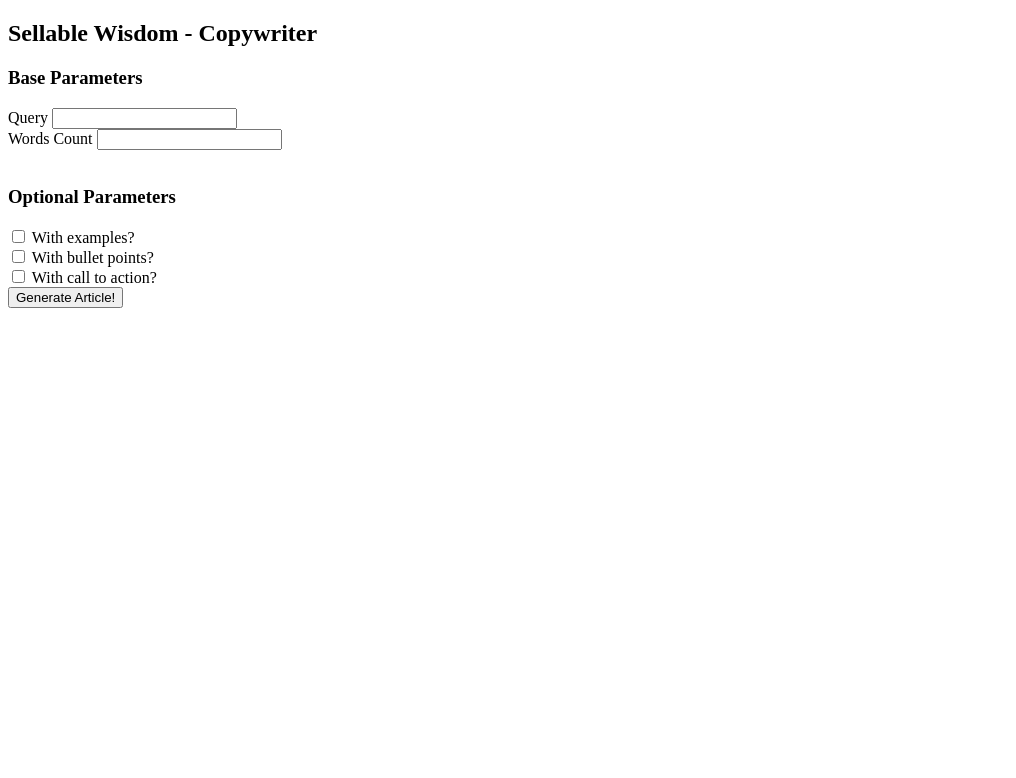
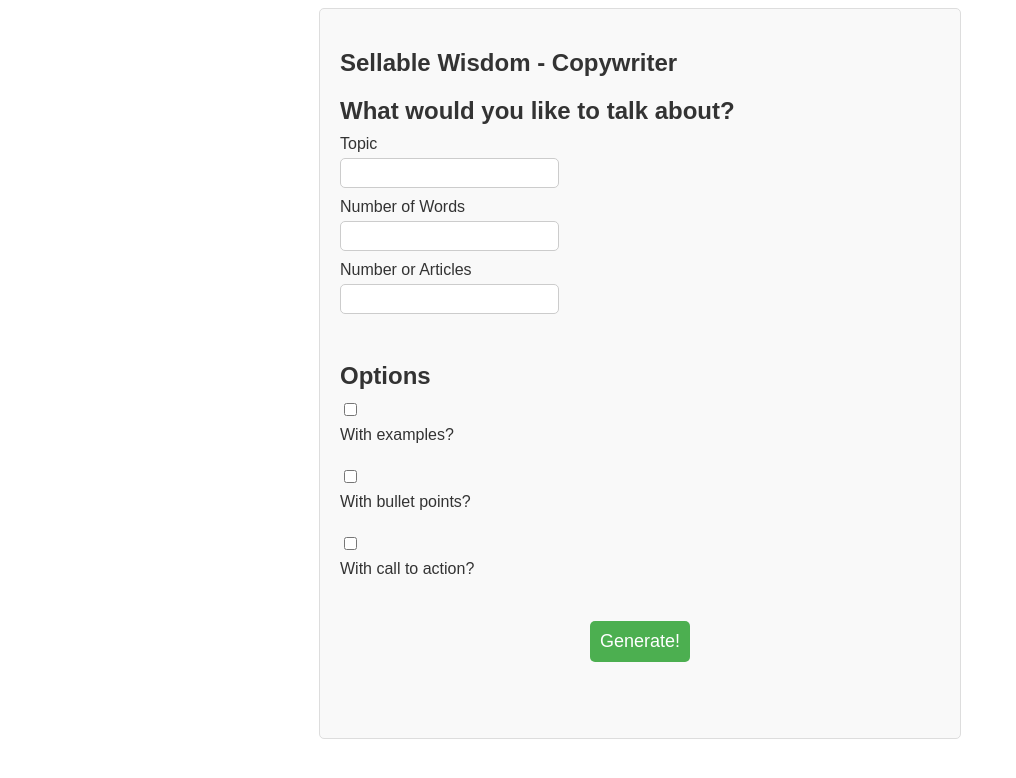
Before and after one commit to ElAfroNinja000/GPT_Copywriting, a Flask app: page / in a window 1280 px wide. Shown: the top 778 px of the page, without its empty margins (0-1016 px from the left). Run offline with Flask 2, Linux system fonts and the light colour scheme.

Commit message:
Added mutliple articles dynamical generation Added base css

```diff
--- a/app.py
+++ b/app.py
@@ -6,18 +6,19 @@ app = Flask(__name__)
 
 @app.route("/", methods=['GET', 'POST'])
 def index():
-    article = ""
-    return render_template('index.html', article=article)
+    return render_template('index.html')
 
 
 @app.route('/generate_article', methods=['POST'])
 def generate_article():
-    query       = request.form["query"]
-    words_count = int(request.form["words_count"])
+    query           = request.form["query"]
+    words_count     = int(request.form["words_count"])
+    responses_count = int(request.form["responses_count"])
     options = {
         "examples":       (request.form.get("with_examples")       == "on"),
         "bullet points":  (request.form.get("with_bullet_points")  == "on"),
         "call to action": (request.form.get("with_call_to_action") == "on")
     }
-    article = GPTCopywritingGenerator().send_request(query, words_count, options)
-    return render_template('index.html', article=article)
+
+    articles = GPTCopywritingGenerator(responses_count).send_request(query, words_count, options)
+    return render_template('index.html', articles=articles)
--- /dev/null
+++ b/static/css/test1_style.css
@@ -0,0 +1,72 @@
+/* Global styles */
+
+body {
+  font-family: Arial, sans-serif;
+  font-size: 16px;
+  color: #333;
+}
+
+/* Header styles */
+
+.header {
+  font-size: 24px;
+  font-weight: bold;
+  margin-top: 20px;
+  margin-bottom: 10px;
+}
+
+/* Form styles */
+
+#app-form {
+  max-width: 600px;
+  margin: 0 auto;
+  padding: 20px;
+  background-color: #f9f9f9;
+  border: 1px solid #ddd;
+  border-radius: 5px;
+}
+
+#mandatory_fields, #optional_fields {
+  margin-bottom: 20px;
+}
+
+label {
+  display: block;
+  margin-bottom: 5px;
+}
+
+input[type="text"], input[type="checkbox"] {
+  margin-bottom: 10px;
+  padding: 5px;
+  border: 1px solid #ccc;
+  border-radius: 5px;
+  font-size: 16px;
+}
+
+input[type="checkbox"] {
+  display: inline-block;
+  margin-right: 10px;
+}
+
+button[type="submit"] {
+  display: block;
+  margin: 0 auto;
+  padding: 10px;
+  border: none;
+  border-radius: 5px;
+  background-color: #4CAF50;
+  color: #fff;
+  font-size: 18px;
+  cursor: pointer;
+}
+
+.articles-container {
+  margin-top: 20px;
+}
+
+.articles-container label {
+  display: block;
+  margin-bottom: 10px;
+  font-size: 18px;
+  font-weight: bold;
+}
--- a/templates/index.html
+++ b/templates/index.html
@@ -2,26 +2,30 @@
 <html xmlns="http://www.w3.org/1999/html">
     <head>
         <title>Sellable Wisdom - Copywriter</title>
+        <link rel="stylesheet" type="text/css" href="static/css/test1_style.css">
     </head>
 
     <body>
-        <div id="app_form">
+        <div id="app-form">
 
             <h2 class="header">Sellable Wisdom - Copywriter</h2>
             <form action="{{ url_for('generate_article') }}" method="POST" enctype="multipart/form-data">
                 <div id="mandatory_fields">
-                    <h3 class="header">Base Parameters</h3>
-                    <label for="query">Query</label>
+                    <h3 class="header">What would you like to talk about?</h3>
+                    <label for="query">Topic</label>
                     <input type="text" id="query" name="query">
                     </br>
-                    <label for="words_count">Words Count</label>
+                    <label for="words_count">Number of Words</label>
                     <input type="text" id="words_count" name="words_count">
+                    </br>
+                    <label for="responses_count">Number or Articles</label>
+                    <input type="text" id="responses_count" name="responses_count">
                     </br>
                     </br>
                 </div>
 
                 <div id="optional_fields">
-                    <h3 class="header">Optional Parameters</h3>
+                    <h3 class="header">Options</h3>
                     <input type="checkbox" id="with_examples" name="with_examples">
                     <label for="with_examples">With examples?</label>
                     </br>
@@ -33,10 +37,16 @@
                     </br>
                 </div>
 
-                <button type="submit">Generate Article!</button>
+                <button type="submit">Generate!</button>
                 </br>
                 </br>
-                <label id="article" name="article">{{ article }}</label>
+                <div class="articles-container">
+                    {% for article in articles %}
+                        <label>{{ article }}</label>
+                        </br>
+                        </br>
+                    {% endfor %}
+                </div>
             </form>
         </div>
     </body>
```
Also changed, not shown: gpt_copywriting_generator.py (+21 -14 lines).
